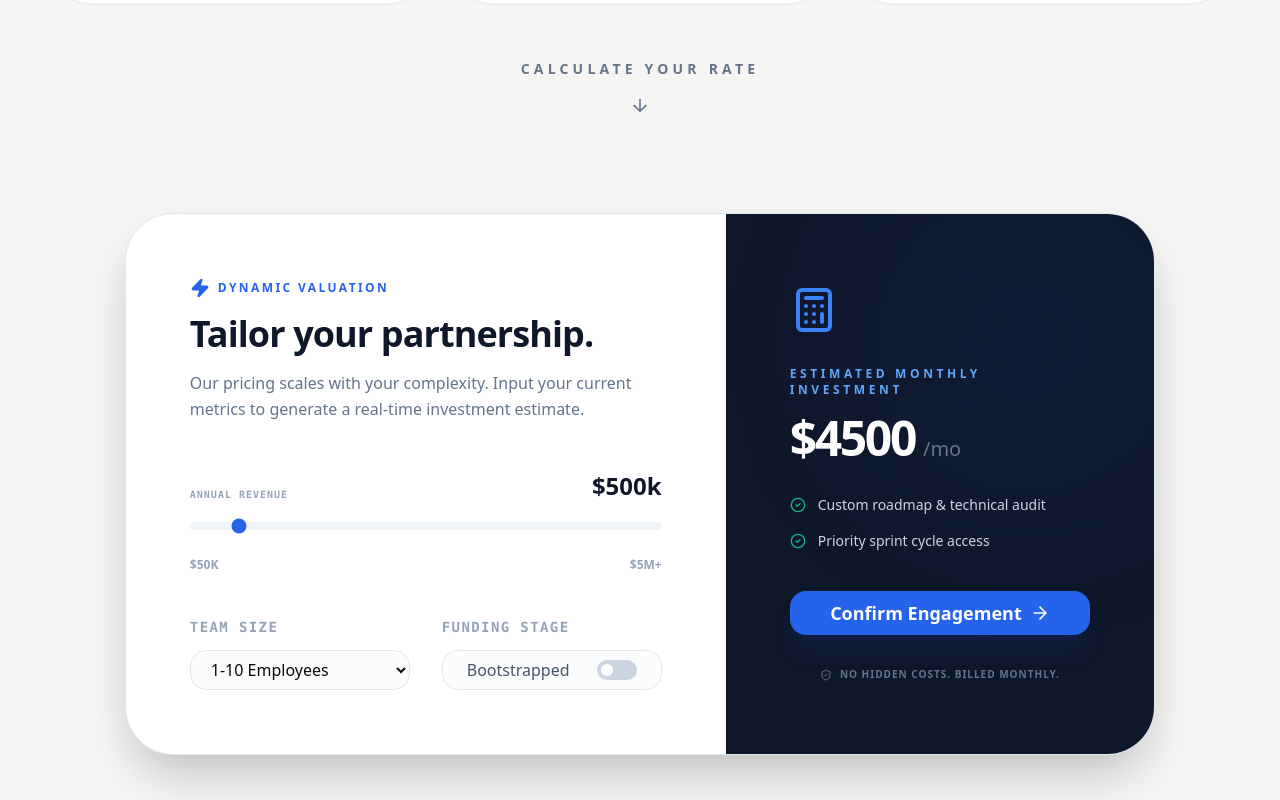
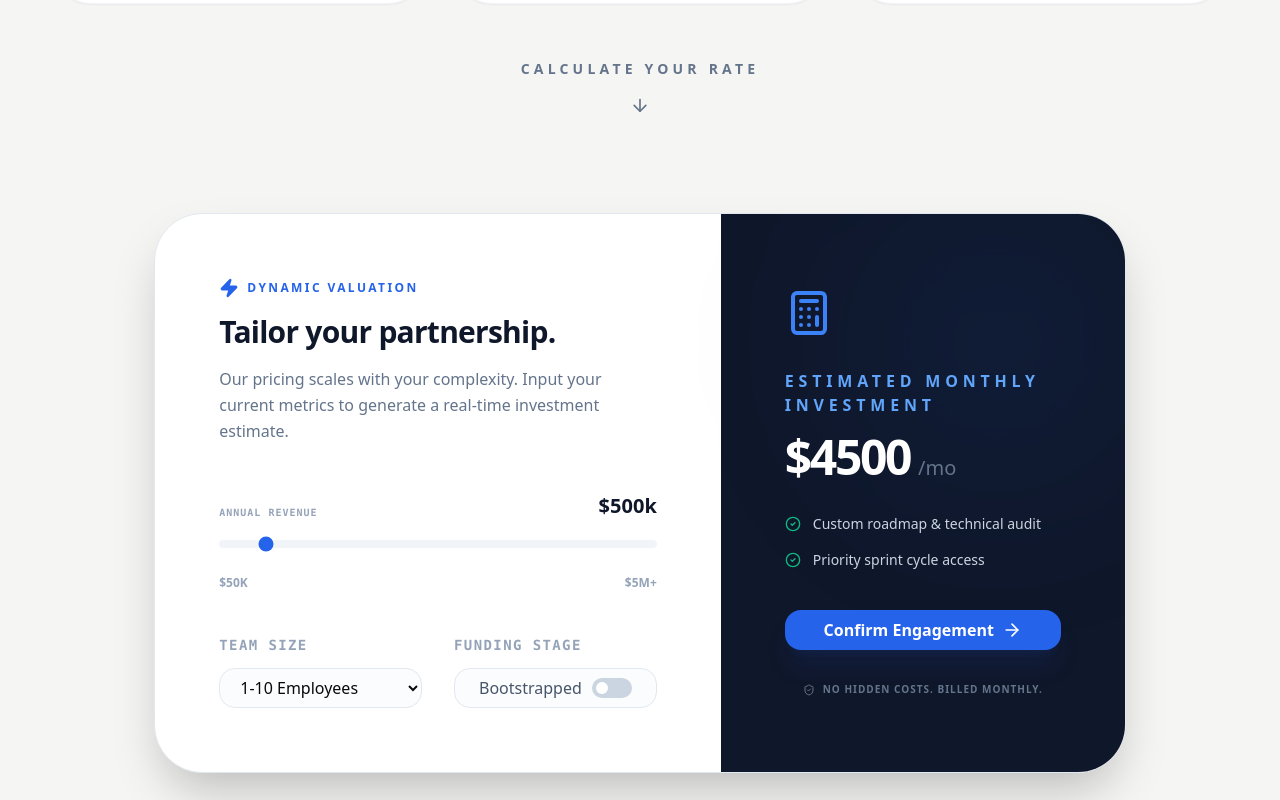
Before and after one commit to l-tting/ab-consul, a Next.js app in the folder my-app/: page /pricing in a window 1280 px wide. Shown: the part 620-1420 px from the top of the page. Built offline with nearby package versions, Linux system fonts and the light colour scheme.

Commit message:
trigger font changes

```diff
--- a/my-app/src/components/PricingTiers.jsx
+++ b/my-app/src/components/PricingTiers.jsx
@@ -17,7 +17,7 @@ export default function PricingCalculator() {
   }, [revenue, isSeeded, companySize]);
 
   return (
-    <section className="w-full py-20 px-20 flex justify-center">
+    <section className="w-full py-20 px-28 flex justify-center">
       {/* Increased max-w to 7xl for a wider, more cinematic card */}
       <div className="w-[92%] max-w-7xl">
 
@@ -30,7 +30,7 @@ export default function PricingCalculator() {
                 <Zap className="w-5 h-5 fill-current" />
                 <span className="text-xs font-bold uppercase tracking-[0.2em]">Dynamic Valuation</span>
               </div>
-              <h3 className="text-3xl md:text-4xl font-bold text-slate-900 tracking-tight">Tailor your partnership.</h3>
+              <h3 className="text-2xl md:text-3xl font-bold text-slate-900 tracking-tight">Tailor your partnership.</h3>
               <p className="text-slate-500 mt-4 leading-relaxed">
                 Our pricing scales with your complexity. Input your current metrics to generate a real-time investment estimate.
               </p>
@@ -41,7 +41,7 @@ export default function PricingCalculator() {
               <div className="space-y-5">
                 <div className="flex justify-between items-end">
                   <label className="text-[10px] font-bold uppercase tracking-widest text-slate-400 font-mono">Annual Revenue</label>
-                  <span className="text-2xl font-bold text-slate-900">
+                  <span className="text-xl font-bold text-slate-900">
                     ${(revenue / 1000).toLocaleString()}k
                   </span>
                 </div>
@@ -60,7 +60,7 @@ export default function PricingCalculator() {
               <div className="grid grid-cols-1 md:grid-cols-2 gap-8">
                 {/* Team Size */}
                 <div className="space-y-3">
-                  <label className="text-sm font-bold uppercase tracking-widest text-slate-400 font-mono">Team Size</label>
+                  <label className="text-[14px] font-bold uppercase tracking-widest text-slate-400 font-mono">Team Size</label>
                   <select
                     onChange={(e) => setCompanySize(e.target.value)}
                     className="w-full h-10 px-4 rounded-2xl border border-slate-200 bg-slate-50/50 focus:ring-2 focus:ring-blue-500/20 outline-none font-medium transition-all"
@@ -73,7 +73,7 @@ export default function PricingCalculator() {
 
                 {/* Funding Status */}
                 <div className="space-y-3">
-                  <label className="text-sm font-bold uppercase tracking-widest text-slate-400 font-mono">Funding Stage</label>
+                  <label className="text-[14px] font-bold uppercase tracking-widest text-slate-400 font-mono">Funding Stage</label>
                   <button
                     onClick={() => setIsSeeded(!isSeeded)}
                     className={`w-full h-10 px-6 rounded-2xl border transition-all flex items-center justify-between ${
@@ -97,7 +97,7 @@ export default function PricingCalculator() {
 
             <div className="relative z-10 text-center lg:text-left">
               <Calculator className="w-12 h-12 text-blue-500 mb-8 mx-auto lg:mx-0" />
-              <p className="text-blue-400 text-xs font-bold uppercase tracking-[0.3em] mb-4">Estimated Monthly Investment</p>
+              <p className="text-blue-400 text-[16px] font-bold uppercase tracking-[0.3em] mb-4">Estimated Monthly Investment</p>
 
               <div className="flex items-baseline justify-center lg:justify-start gap-2 mb-8">
                 <span className="text-5xl md:text-5xl font-bold text-white tracking-tighter">
@@ -117,7 +117,7 @@ export default function PricingCalculator() {
                 </div>
               </div>
 
-              <button className="w-full py-2 bg-blue-600 hover:bg-blue-700 text-white rounded-2xl font-bold text-lg flex items-center justify-center gap-2 group transition-all shadow-xl shadow-blue-900/20">
+              <button className="w-full py-2 bg-blue-600 hover:bg-blue-700 text-white rounded-2xl font-bold text-md flex items-center justify-center gap-2 group transition-all shadow-xl shadow-blue-900/20">
                 Confirm Engagement
                 <ArrowRight className="w-5 h-5 group-hover:translate-x-2 transition-transform" />
               </button>
--- a/my-app/src/components/ServicesHero.jsx
+++ b/my-app/src/components/ServicesHero.jsx
@@ -14,7 +14,7 @@ export default function ServicesHero() {
         </div>
 
         {/* Hero Headline */}
-        <h1 className="text-5xl md:text-8xl font-black tracking-tighter text-slate-900 leading-[0.9] max-w-5xl">
+        <h1 className="text-3xl md:text-8xl font-black tracking-tighter text-slate-900 leading-[0.9] max-w-5xl">
           Engineering <br />
           <span className="text-slate-300 italic font-serif">operational leverage</span> <br />
           at scale.
```
